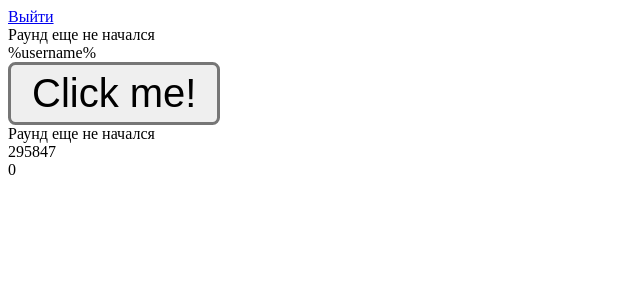
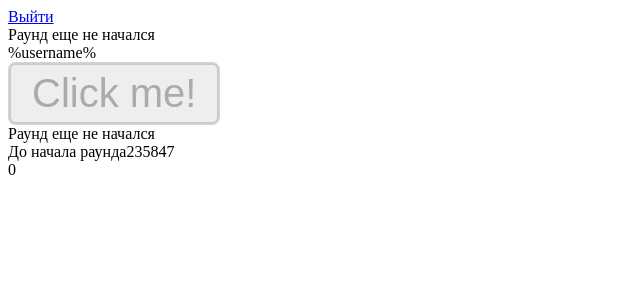
Before and after one commit to iamo0/round-squares, a React (Vite) app in the folder frontend/: page /0 in a window 1280 px wide. Shown: the top 300 px of the page, without its empty margins (0-640 px from the left). Built offline with nearby package versions, Linux system fonts and the light colour scheme.

Commit message:
FE: Separate countdown modes. Improve in-game controls and stats

```diff
--- a/frontend/src/pages/game-page/game-page.tsx
+++ b/frontend/src/pages/game-page/game-page.tsx
@@ -3,26 +3,42 @@ import { useEffect, useState } from "react";
 import calculatePoints from "../../helpers/calculate-points";
 import type { Click } from "../../types/click";
 import { GameState, GameStateName, type Game } from "../../types/game";
-import { getGameEndTimestamp, getGameState } from "../../data/initial-games";
+import { getGameCooldownTimestamp, getGameEndTimestamp, getGameState } from "../../data/initial-games";
 
 export default function GamePage() {
   const game = useLoaderData<Game>();
 
   const [clicks, setClicks] = useState<Click[]>([]);
   const [timeLeft, setTimeLeft] = useState(-1);
-  const [timer, setTimer] = useState<number|undefined>(undefined);
+  const [timer, setTimer] = useState<number | undefined>(undefined);
   const [gameState, setGameState] = useState(getGameState(game));
 
-  useEffect(function() {
-    setTimer(setInterval(function() {
-      setGameState(getGameState(game));
-      setTimeLeft(getGameEndTimestamp(game) - Date.now());
-    }, 1000));
+  function cleanup() {
+    clearInterval(timer);
+    setTimer(undefined);
+    setGameState(getGameState(game));
+  }
 
-    return function() {
-      clearInterval(timer);
-      setTimer(undefined);
+  function updateTimestamp() {
+    const currentGameState = getGameState(game);
+
+    if (currentGameState === GameState.ENDED) {
+      cleanup();
+      return;
     }
+
+    const nextTimestamp = [GameState.WAITING, GameState.COOLDOWN].includes(currentGameState)
+      ? getGameCooldownTimestamp(game)
+      : getGameEndTimestamp(game);
+
+    setGameState(currentGameState);
+    setTimeLeft(nextTimestamp - Date.now());
+  }
+
+  useEffect(function () {
+    setTimer(setInterval(updateTimestamp, 1000));
+    updateTimestamp();
+    return cleanup;
   }, []);
 
   function handleDuckClick() {
@@ -44,12 +60,20 @@ export default function GamePage() {
       <div className="game-header-username">%username%</div>
     </header>
     <main className="game-round">
-      <button onClick={handleDuckClick} className="game-round-clicker" style={{
-        zoom: 3,
-      }}>Click me!</button>
+      <button
+        disabled={[GameState.WAITING, GameState.COOLDOWN, GameState.ENDED].includes(gameState)}
+        onClick={handleDuckClick}
+        className="game-round-clicker"
+        style={{
+          zoom: 3,
+        }}
+      >Click me!</button>
       <div className="game-round-stats">
         <div className="game-round-stats-state">{GameStateName.get(gameState)}</div>
-        <div className="game-round-stats-timer">{timeLeft}</div>
+        <div className="game-round-stats-timer" hidden={[GameState.ENDED].includes(gameState)}>{
+          (GameState.ACTIVE === gameState ? "До конца раунда " : null) ||
+          ("До начала раунда")
+        }{timeLeft}</div>
         <div className="game-round-stats-points">{calculatePoints(clicks)}</div>
       </div>
     </main>
```
